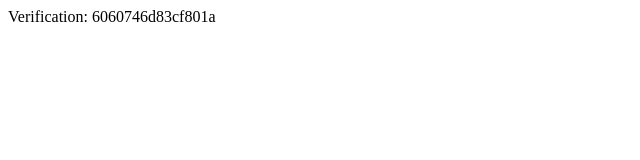
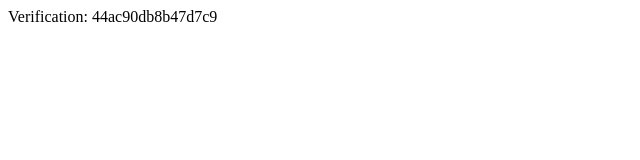
Before and after one commit to delling-irk/delling-irk.github.io, a plain HTML site: page yandex_44ac90db8b47d7c9.html in a window 1280 px wide. Shown: the full height of the page, 0-640 px from the left. Drawn offline with Linux system fonts and the light colour scheme.

Commit message:
yandex verification

```diff
--- a/yandex_6060746d83cf801a.html
+++ b/yandex_44ac90db8b47d7c9.html
@@ -1,4 +1,4 @@
 <html>
 <head><meta http-equiv="Content-Type" content="text/html; charset=UTF-8"></head>
-<body>Verification: 6060746d83cf801a</body>
+<body>Verification: 44ac90db8b47d7c9</body>
 </html>
```
